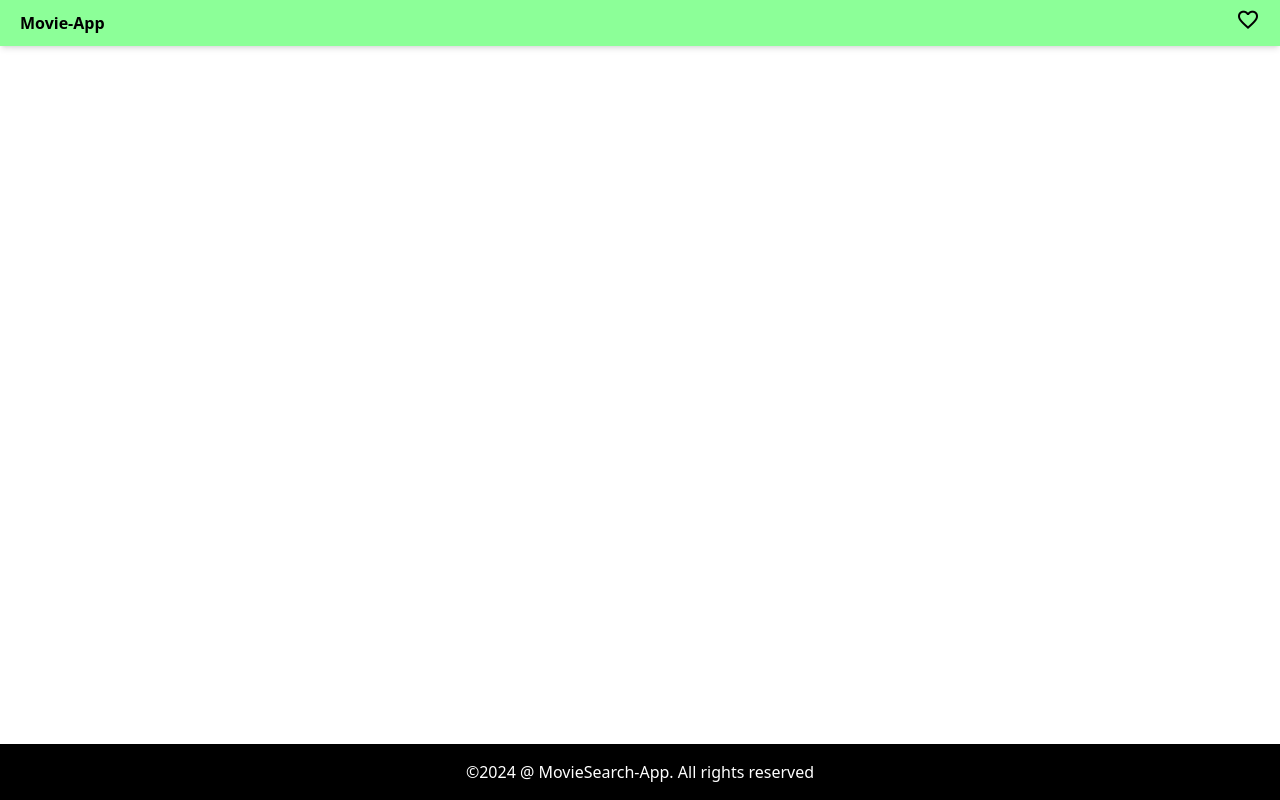
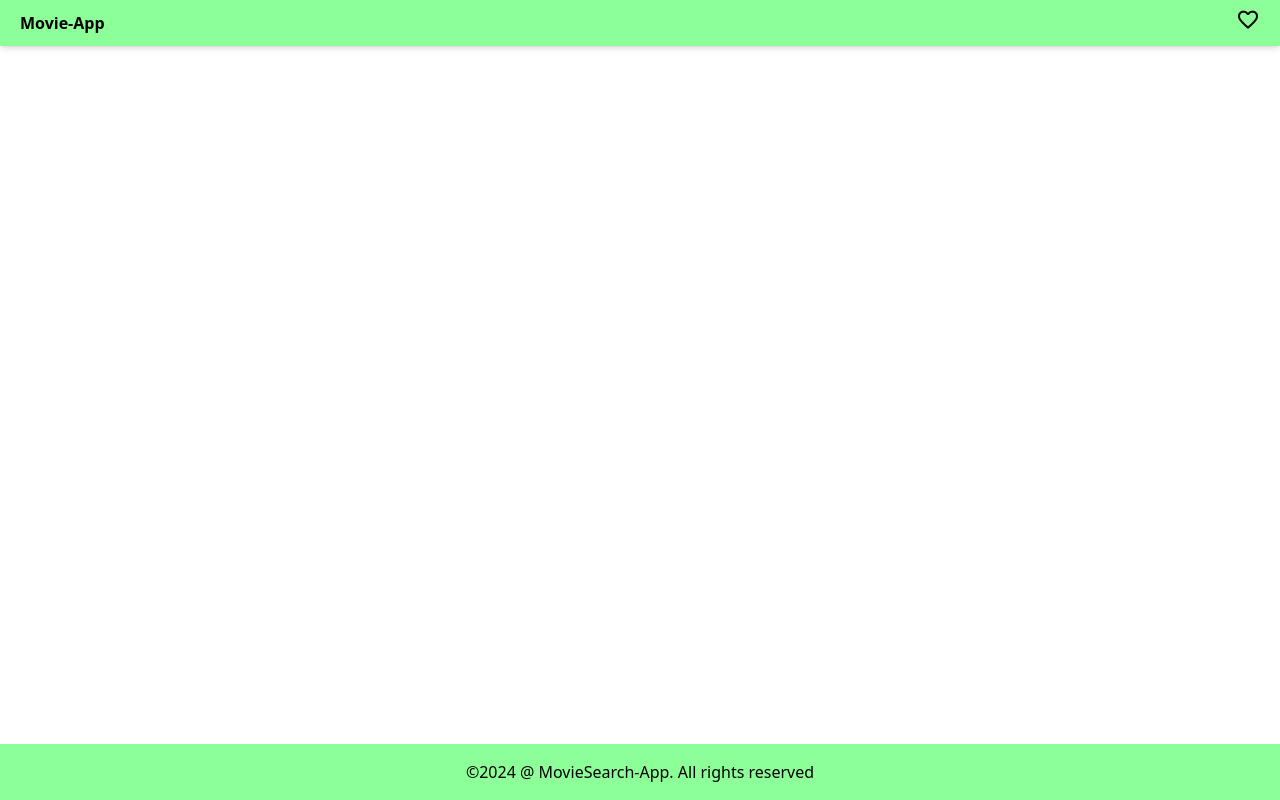
Before and after one commit to sugu2344/task7, a React (Vite) app: page / in a window 1280 px wide. Built offline with nearby package versions, Linux system fonts and the light colour scheme.

Commit message:
landing page page setup

```diff
--- a/src/components/footer.jsx
+++ b/src/components/footer.jsx
@@ -1,7 +1,7 @@
 const Footer = () => {
   const CurrentYear = new Date().getFullYear();
   return (
-    <div className="text-center py-4 bg-black text-white fixed bottom-0 left-0 w-full">
+    <div className="text-center py-4 bg-[#8CFF98] fixed bottom-0 left-0 w-full">
       <p>&copy;{CurrentYear} @ MovieSearch-App. All rights reserved</p>
     </div>
   );
--- a/src/components/landingpage.jsx
+++ b/src/components/landingpage.jsx
@@ -3,8 +3,9 @@ import React from "react";
 const LandingPage = () => {
   return (
     <>
-      <div>landing page</div>
-      <div>landing page 2</div>
+      <div className="pt-12 px-2">
+        <div className="bg-[#0D1F2D] text-white px-6"></div>
+      </div>
     </>
   );
 };
--- a/src/components/navbar.jsx
+++ b/src/components/navbar.jsx
@@ -1,3 +1,5 @@
+import { Outlet } from "react-router-dom";
+
 const NavBar = () => {
   return (
     <>
@@ -21,6 +23,9 @@ const NavBar = () => {
           </div>
         </div>
       </header>
+      <main>
+        <Outlet />
+      </main>
     </>
   );
 };
```
